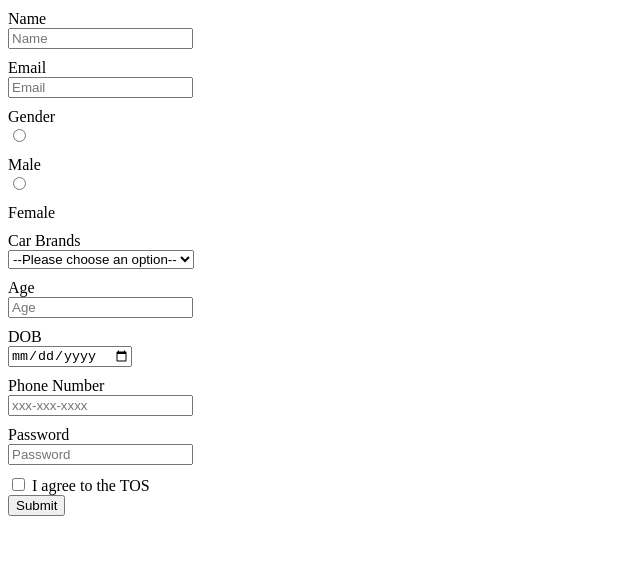
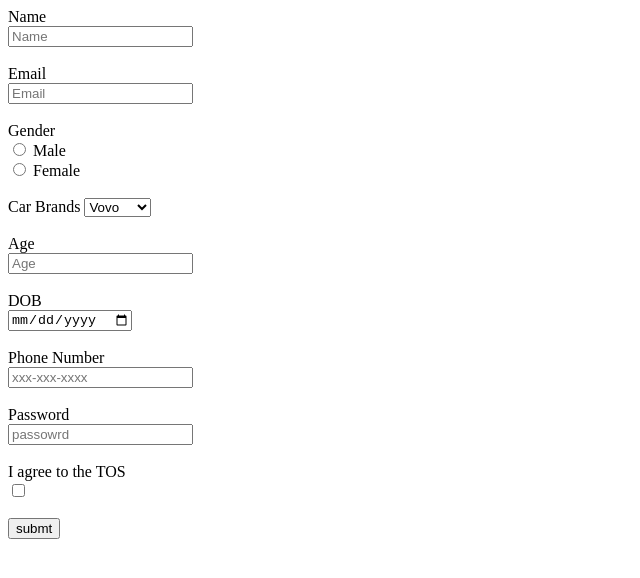
Before and after one commit to acciojob/signup-form-car-salmaan737, a website: page main.html in a window 1280 px wide. Shown: the whole page, without its empty margins (0-640 px from the left). Drawn offline with Linux system fonts and the light colour scheme.

Commit message:
created a submission

```diff
--- a/main.html
+++ b/main.html
@@ -1,5 +1,3 @@
-<!DOCTYPE html>
-
 <html>
 
 <head>
@@ -8,63 +6,49 @@
 
 <body>
 	<!-- the entire body must be written by student -->
-	<!DOCTYPE html>
-<html>
-<head>
-  <style>
-    label {
-      display: block;
-      margin-top: 10px;
-    }
-  </style>
-</head>
-<body>
-  <form method="post" action="submit.php">
-    <label for="name">Name</label>
-    <input type="text" id="name" name="name" placeholder="Name" required>
+    <script type="text/javascript" src="./script.js">
+</script>
+	<form action="#" method="post">
+	<label for="name">Name</label><br>
+	<input type="text" id="name" placeholder="Name" required><br><br>
+	<label for="email">Email</label><br>
+	<input type="email" id="email" placeholder="Email" required><br><br>
 
-    <label for="email">Email</label>
-    <input type="email" id="email" name="email" placeholder="Email" required>
+		<label for="">Gender</label><br>
+        <input type="radio"  id="male" name="gender" required>
+        <label for="male">Male</label><br>
+        <input type="radio" name="gender" id="female" required>
+	    <label for="female">Female</label><br><br>
 
-    <label>Gender</label>
-    <input type="radio" id="gender_m" name="gender" value="male" required>
-    <label for="gender_m">Male</label>
-    <input type="radio" id="gender_f" name="gender" value="female" required>
-    <label for="gender_f">Female</label>
 
 	<label for="cars">Car Brands</label>
-    <select id="cars" name="cars" required>
-      <option value="" disabled selected>--Please choose an option--</option>
-      <option value="BMW">BMW</option>
-      <option value="Audi">Audi</option>
-      <option value="Mercedez">Mercedez</option>
-    </select>
+	<select name="cars"  id="cars"  required>
+	<option value="Volvo">Vovo</option>
+	<option value="maruthi">maruthi</option>
+	<option value="bmw">Bmw</option>
+	<option value="bmw">Bmw</option>
+	<option value="bmw">Bmw</option>
 
-    <label for="age">Age</label>
-    <input type="number" id="age" name="age" placeholder="Age" required>
+	</select><br><br>
 
-    <label for="dob">DOB</label>
-    <input type="date" id="dob" name="dob" required>
+	<label for="age">Age</label><br>
+	<input type="number" id="age" name="age"placeholder="Age" required><br><br>
 
-    <label for="tel">Phone Number</label>
-    <input type="tel" id="tel" name="tel" placeholder="xxx-xxx-xxxx">
+	<label for="dob">DOB</label><br>
+	<input type="date" id="dob" placeholder="" required><br><br>
 
-    <label for="password">Password</label>
-    <input type="password" id="password" name="password" placeholder="Password" required>
+	<label for="tel">Phone Number</label><br>
+	<input type="tel" id="tel" placeholder="xxx-xxx-xxxx" required><br><br>
 
-    <label for="tos">
-      <input type="checkbox" id="tos" name="tos" required>
-      I agree to the TOS
-    </label>
+	<label for="password">Password</label><br>
+	<input type="password" id="password" placeholder="passowrd" required><br><br>
 
-    <button type="submit">Submit</button>
+	<label for="tos">I agree to the TOS</label><br>
+	<input type="checkbox" id="tos" placeholder="" required><br><br>
+
+	<button type="submit">submt</button>
 	</form>
-</body>
-</html>
 
-    <script type="text/javascript" src="./script.js">
-</script>
+
 
 </body>
-
-</html>
```
Lines whose indentation alone changed are shown as unchanged.
